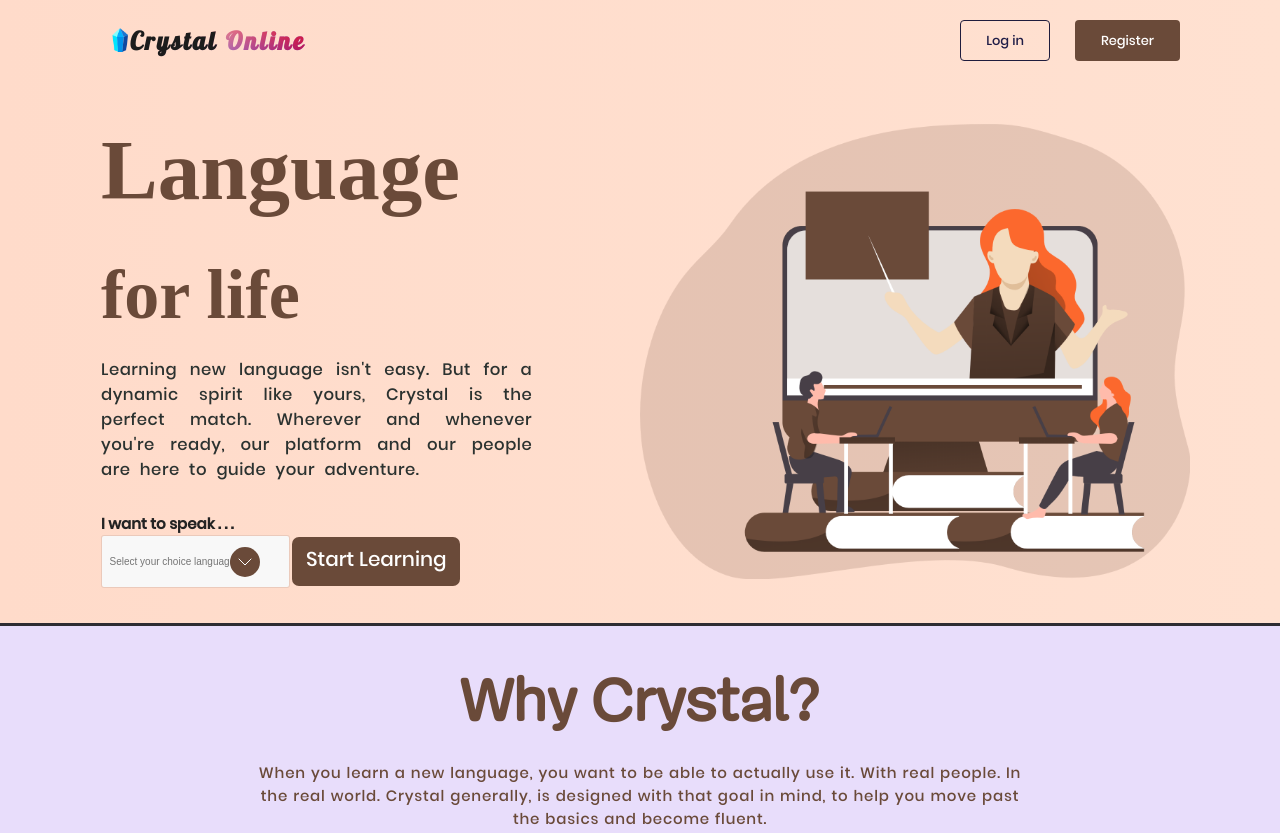
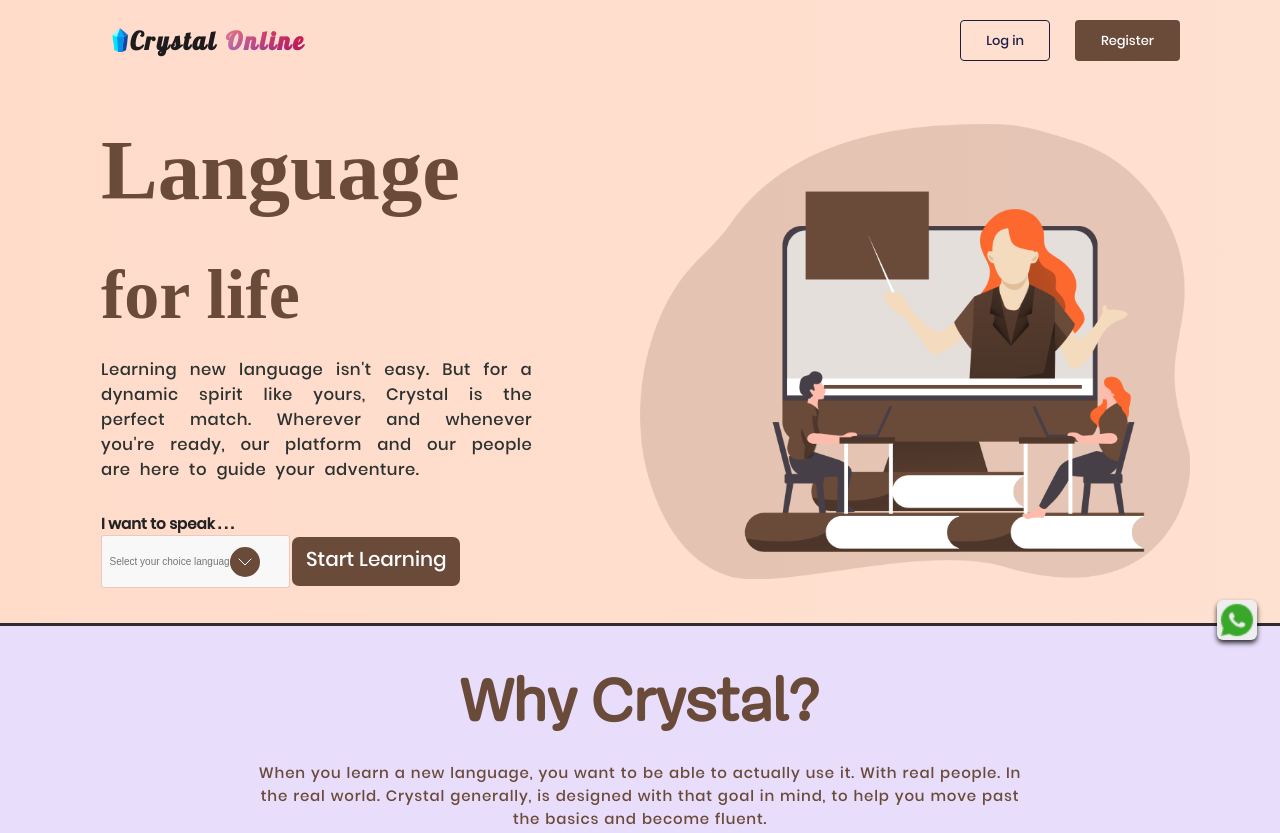
Before and after one commit to obicodeman555/crystal-online, a website: page index.html in a window 1280 px wide. Shown: the top 833 px of the page. Drawn offline with Linux system fonts and the light colour scheme; a web font is replaced by a local one.

Commit message:
stick contact icon

```diff
--- a/index.html
+++ b/index.html
@@ -241,11 +241,11 @@
             </div>
         </section>
         <!---end of review section-->
-        <!-- <div class="whatsapp-icon">
+        <div class="whatsapp-icon">
             <a href="" class="whatsapp-icon__link">
                 <img src="images/whatsapp.png" alt="Whatsapp Message">
             </a>
-        </div> -->
+        </div>
 
     </div>
     <!--End of main container-->
```
